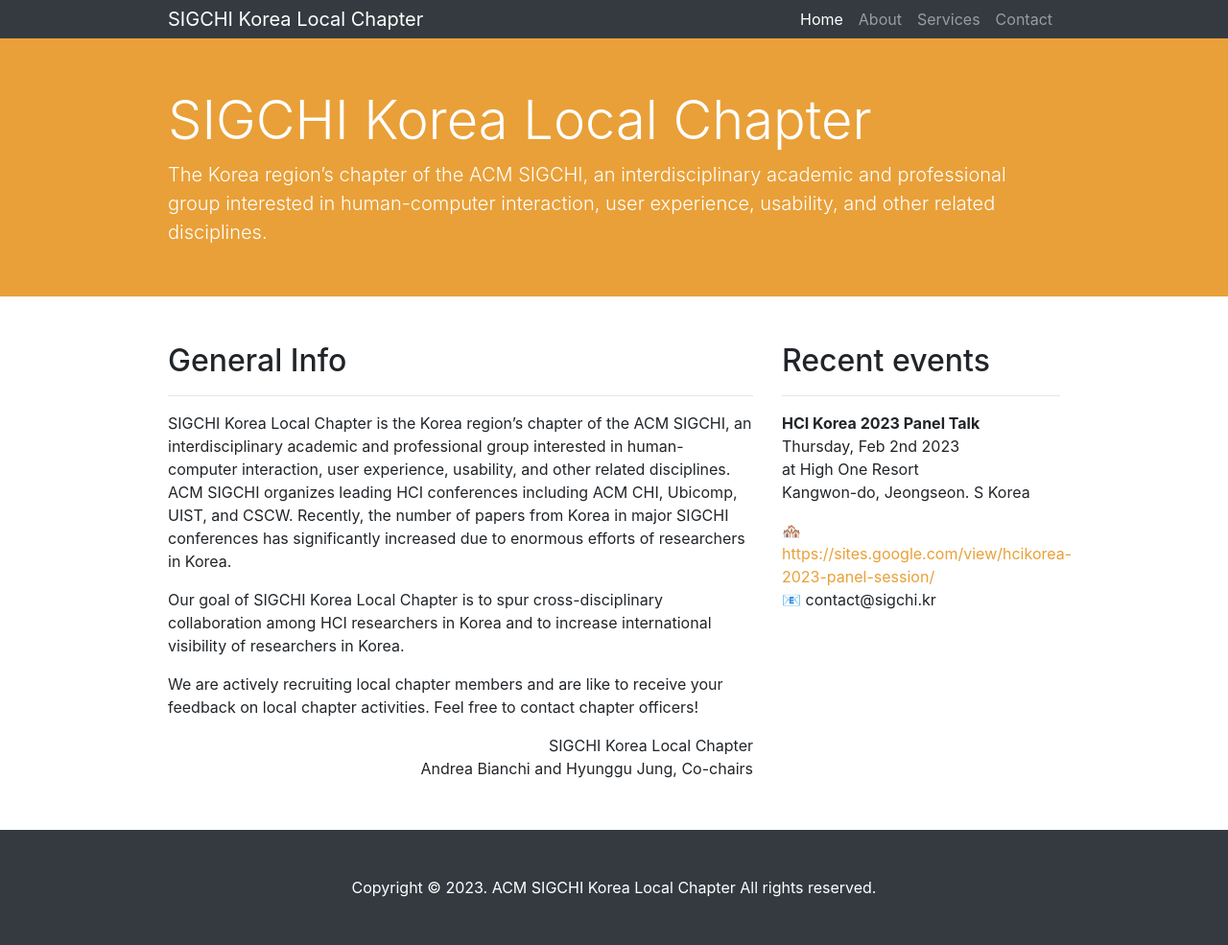
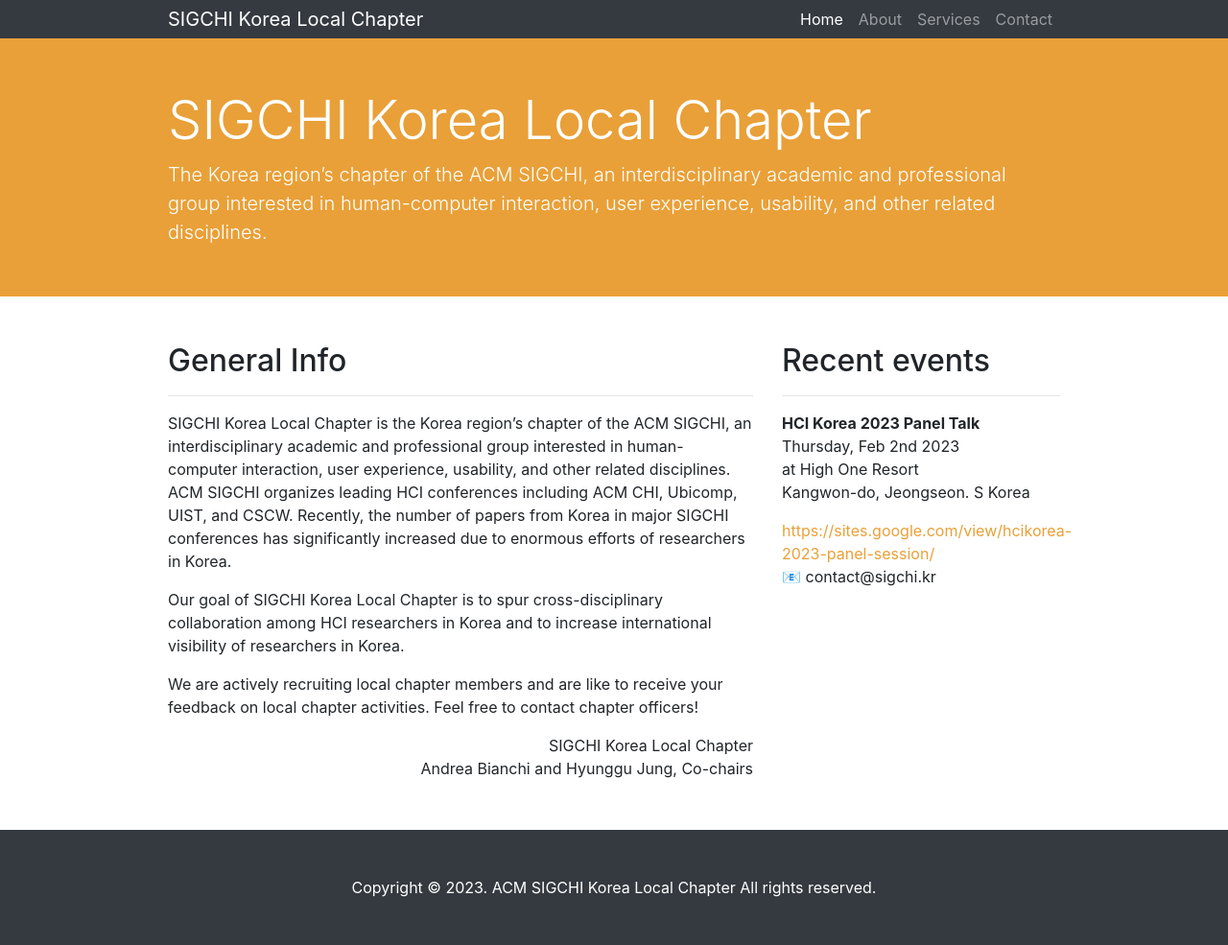
Before and after one commit to sigchikr/sigchikr.github.io, a Jekyll site: the page built from index.html, in a window 1280 px wide. Shown: the whole page at 96% size. Built offline with Jekyll 4.4.1, drawn with Linux system fonts in a browser that asks for light colours.

```diff
--- a/_includes/sidebar.html
+++ b/_includes/sidebar.html
@@ -9,7 +9,7 @@
     <br />
   </address>
   <address>
-    🏘️ <a href="https://sites.google.com/view/hcikorea-2023-panel-session/">https://sites.google.com/view/hcikorea-2023-panel-session/</a>
+    <a href="https://sites.google.com/view/hcikorea-2023-panel-session/">https://sites.google.com/view/hcikorea-2023-panel-session/</a>
     <br />
     📧 contact@sigchi.kr
   </address>
```
